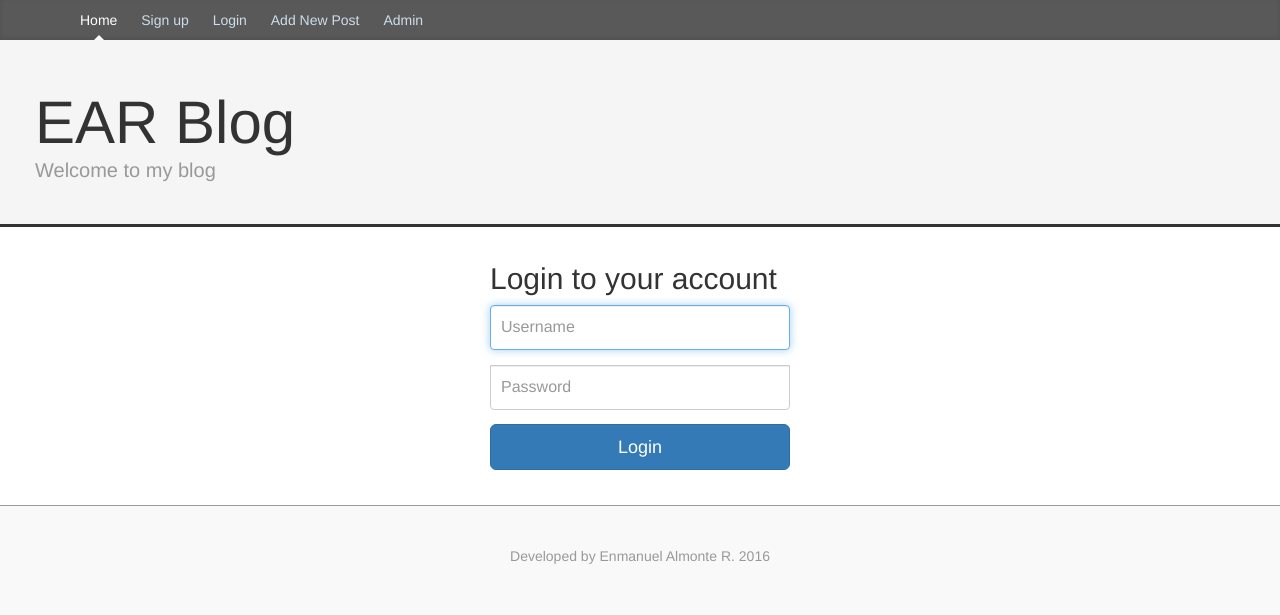
After one commit to enmanuelar/finalblog, a Python web app: template templates/login.html in a window 1280 px wide. The commit adds this page. Shown: the top 615 px of the page. Run offline with Jinja, Linux system fonts and the light colour scheme; the template is opened without the code that fills it, so the values that code supplies are empty; some libraries are stand-ins or nearby versions.

Commit message:
add login html page

```diff
--- a/main.py
+++ b/main.py
@@ -39,6 +39,10 @@ class SignupHandler(Handler):
     def get(self):
         self.render("signup.html")
 
+class LoginHandler(Handler):
+    def get(self):
+        self.render("login.html")
+
 class AdminHandler(Handler):
     def get(self):
         self.render("admin.html")
@@ -46,5 +50,6 @@ class AdminHandler(Handler):
 app = webapp2.WSGIApplication([
     ('/', MainPage),
     ('/signup', SignupHandler),
+    ('/login', LoginHandler),
     ('/admin', AdminHandler)
 ], debug=True)
--- a/static/js/blog.js
+++ b/static/js/blog.js
@@ -10,6 +10,10 @@ $(document).ready(function(){
         case "/signup":
             $("a.active").removeClass("active");
             $("a.signup-nav-item").addClass("active");
+            break;
+        case "/login":
+            $("a.active").removeClass("active");
+            $("a.login-nav-item").addClass("active");
             break;
         case "/admin":
             $("a.active").removeClass("active");
--- a/templates/base.html
+++ b/templates/base.html
@@ -20,7 +20,7 @@
             <nav class="blog-nav">
                 <a class="blog-nav-item home-nav-item active" href="/">Home</a>
                 <a class="blog-nav-item signup-nav-item" href="/signup">Sign up</a>
-                <a class="blog-nav-item login-nav-item" href="#">Login</a>
+                <a class="blog-nav-item login-nav-item" href="/login">Login</a>
                 <a class="blog-nav-item newpost-nav-item" href="#">Add New Post</a>
                 <a class="blog-nav-item admin-nav-item" href="/admin">Admin</a>
             </nav>
--- a/templates/index.html
+++ b/templates/index.html
@@ -17,6 +17,8 @@
             This blog post shows a few different types of content that's supported and styled with Bootstrap. Basic typography, images, and code are all supported.
             <br><br>
             This blog post shows a few different types of content that's supported and styled with Bootstrap. Basic typography, images, and code are all supported.
+            <br><br>
+            This blog post shows a few different types of content that's supported and styled with Bootstrap. Basic typography, images, and code are all supported.
         </div>
             <a href="#"><i class="fa fa-comments blog-post-comment" aria-hidden="true"><span class="comment-num"> 0 </span>comments</i></a>
     </article>
--- /dev/null
+++ b/templates/login.html
@@ -0,0 +1,26 @@
+{% extends "base.html"%}
+{% block title %}
+    Login to EAR Blog
+{% endblock %}
+
+{% block content %}
+<div class="row">
+    <div class="col-md-12">
+        <form class="form-signin" action="/login" method="post">
+            <h2 class="form-signin-heading">Login to your account</h2>
+            <div class="form-group has-feedback" id="input-name-div">
+                <label for="input-name" class="sr-only">Username</label>
+                <input type="text" id="input-name" class="form-control" name="username" placeholder="Username" required autofocus>
+                <span class="glyphicon form-control-feedback"></span>
+            </div>
+            <div class="form-group has-feedback" id="input-password-div">
+                <label for="input-password" class="sr-only">Password</label>
+                <input type="password" id="input-password" class="form-control" name="password" placeholder="Password" required>
+                <span class="glyphicon form-control-feedback"></span>
+            </div>
+            <input type="hidden"  value="true" id="validation-input" name="validation">
+            <button class="btn btn-lg btn-primary btn-block" id="register-btn" type="submit">Login</button>
+        </form>
+    </div>
+</div>
+{% endblock %}
```
Also changed, not shown: 1 other file.
